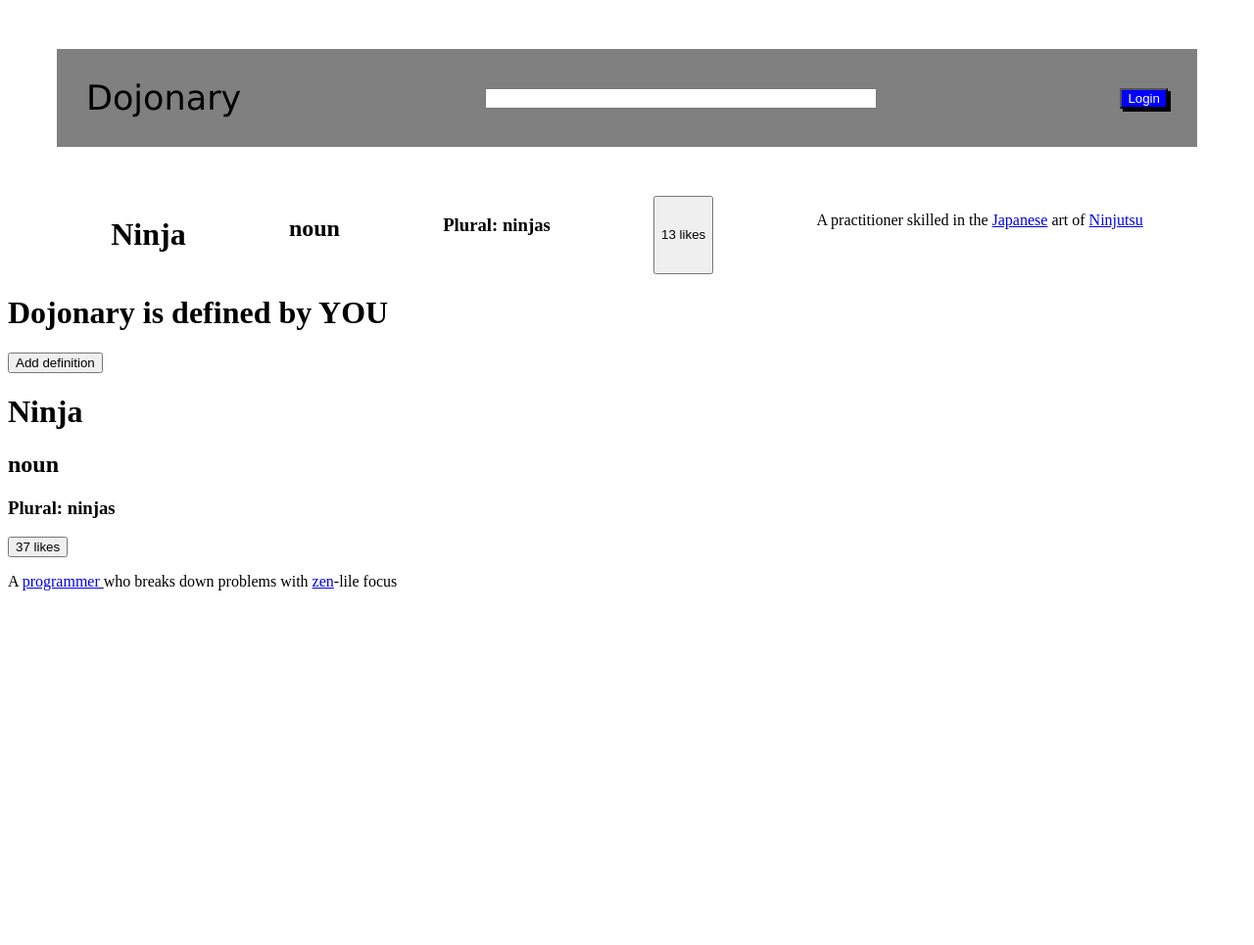
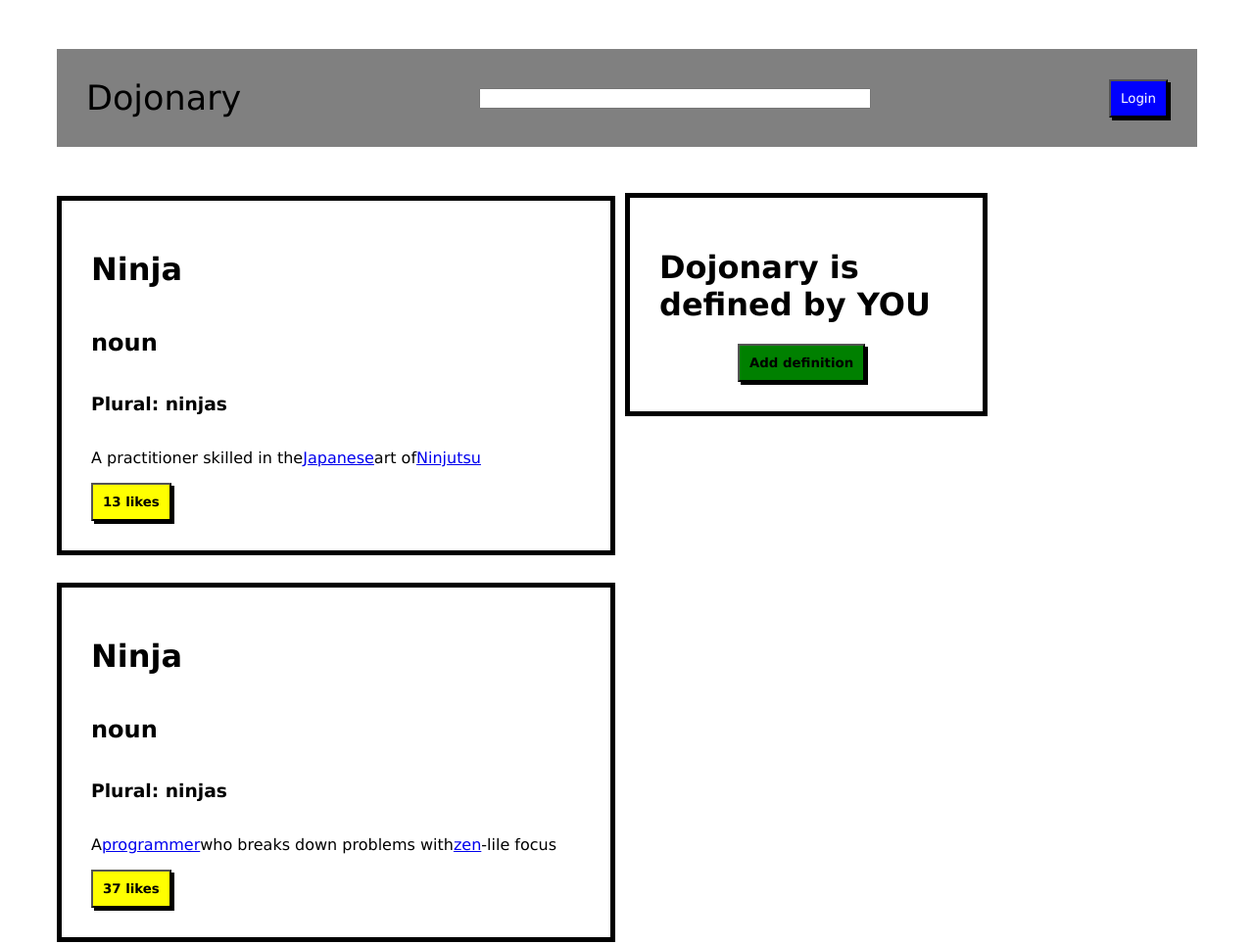
Before and after one commit to MarcoVillegasCampos/ButtonClicker, a plain HTML site: page index.html in a window 1280 px wide. Shown: the whole page at 98% size. Before the commit the page ends 800 px from the top, so only its background shows below. Drawn offline with Linux system fonts and the light colour scheme.

Commit message:
MODIFYING FILES

```diff
--- a/css/styles.css
+++ b/css/styles.css
@@ -1,5 +1,10 @@
+*{
+    font-family: Verdana, Geneva, Tahoma, sans-serif;
+}
+
+
 .label{
-font-family: Verdana, Geneva, Tahoma, sans-serif;
+
 display: flex;
 flex-direction: row;
 justify-content: space-between;
@@ -25,18 +30,101 @@ input{
     background-color: blue;
     color: white;
     box-shadow:3px 3px black;
+    padding: 10px;
+    width: auto;
 }
+.likes{
+    background-color:yellow;
+    color:black;
+    box-shadow:3px 3px black;
+    padding: 10px;
+    width: auto;
+    display: flex;
+    flex-direction: column;
+    width: fit-content;
+    font-weight: bold;
+
+}
+
+.definition{
+
+        background-color:green;
+        color:black;
+        box-shadow:3px 3px black;
+        padding: 10px;
+        width: auto;
+        display: flex;
+        flex-direction: column;
+        width: fit-content;
+        font-weight: bold;
+        margin-left:80px;
+    }
+
+
+
 
 .ninja{
     display: flex;
-    flex-direction: row;
-    border: black;
+    flex-direction: column;
+    align-content: flex-start;
+    background-color: white;
+    margin: 50px;
+       padding:30px;
+    border:black 5px;
+    width: fit-content;
+    position: relative;
+    border: 5px solid black;
 
-    justify-content: space-evenly;
+    width: 500px;
+
 }
-.ninja>h2{
+
+.dojonary{
+
     display: flex;
     flex-direction: column;
+    position: relative;
+    bottom: 420px;
+    left: 580px;
+    align-content: flex-start;
+    background-color: white;
+    margin: 50px;
+    padding:30px;
+    border:black 5px;
+    width: 300px;
+
+    border: 5px solid black;
+
 
 
 }
+
+.ninja2{
+
+    display: flex;
+    flex-direction: column;
+    align-content: flex-start;
+    background-color: white;
+    margin: 50px;
+    padding:30px;
+    border:black 5px;
+
+    position: relative;
+    border: 5px solid black;
+    bottom: 300px;
+    width: 500px;
+
+
+
+}
+
+
+
+p{
+   display: flex;
+   flex-direction: row;
+
+
+
+
+}
--- a/index.html
+++ b/index.html
@@ -13,31 +13,43 @@
         <span>
             <input type="Search" name="Search" id="Search">
         </span>
-        <span>
-            <button class="login">Login</button>
-        </span>
+
+            <button  class="login" onclick="Login(this)">
+                Login
+            </button>
+
     </div>
     <div class="ninja">
+        <div>
             <h1>
                 Ninja
             </h1>
+        </div>
+        <div>
             <h2>
                 noun
             </h2>
+        </div>
+        <div>
             <h3>
                 Plural: ninjas
             </h3>
-        <button>
+        </div>
+        <div>
+            <p>A practitioner skilled in the   <a href=" Japanese">   Japanese</a> art of <a href=" Ninjutsu"> Ninjutsu</a> </p>
+        </div>
+        <div>
+            <button class =" likes" onclick="message()">
                 13 likes
             </button>
-        <p>A practitioner skilled in the <a href="Japanese">Japanese</a> art of <a href="Ninjutsu">Ninjutsu</a> </p>
+        </div>
 
     </div>
     <div class="dojonary">
         <H1>
             Dojonary is defined by YOU
         </H1>
-        <BUTton class="definition">Add definition</BUTton>
+        <BUTton class="definition" onclick="hide(this)">Add definition</BUTton>
 
     </div>
 
@@ -60,11 +72,13 @@
         <h3>
             Plural: ninjas
         </h3>
-        <button>
+
+        <p>A <a href="programmer"> programmer </a> who breaks down problems with <a href="zen"> zen</a>-lile focus </p>
+            <button class="likes" onclick="message()">
                 37 likes
             </button>
-        <p>A <a href="programmer">programmer </a> who breaks down problems with <a href="zen">zen</a>-lile focus
 
+            <script src="./index.js"></script>
 
 
     </div>
--- a/index.js
+++ b/index.js
@@ -0,0 +1,16 @@
+
+function message() {
+    alert("Ninja was liked!");
+}
+
+function Login(element) {
+    if(element.innerText =="Login") {
+        element.innerText = "Logout";
+    } else {
+        element.innerText = "Login";
+    }
+}
+
+function hide(el) {
+    el.remove();
+}
```
Lines whose indentation alone changed are shown as unchanged.
